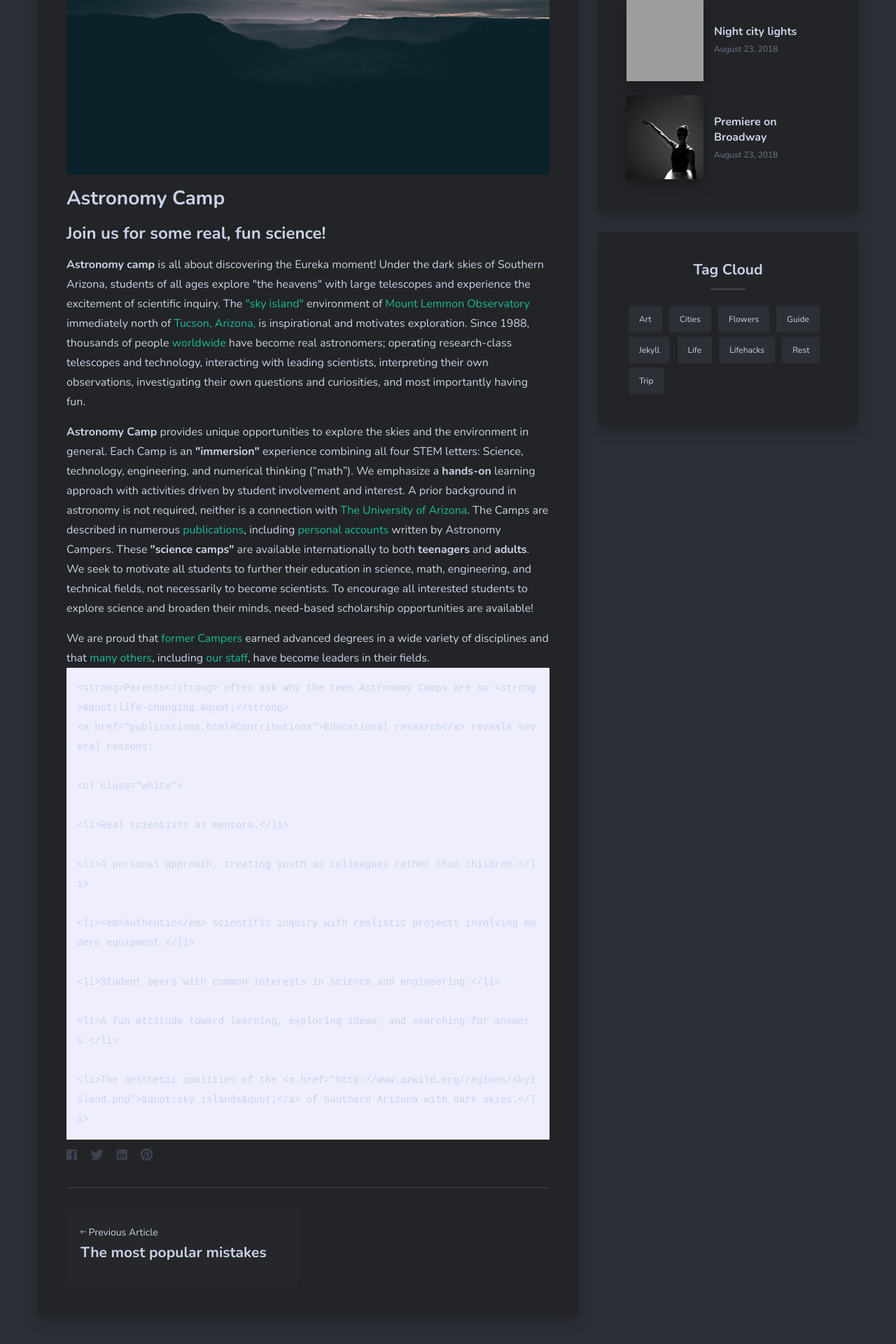
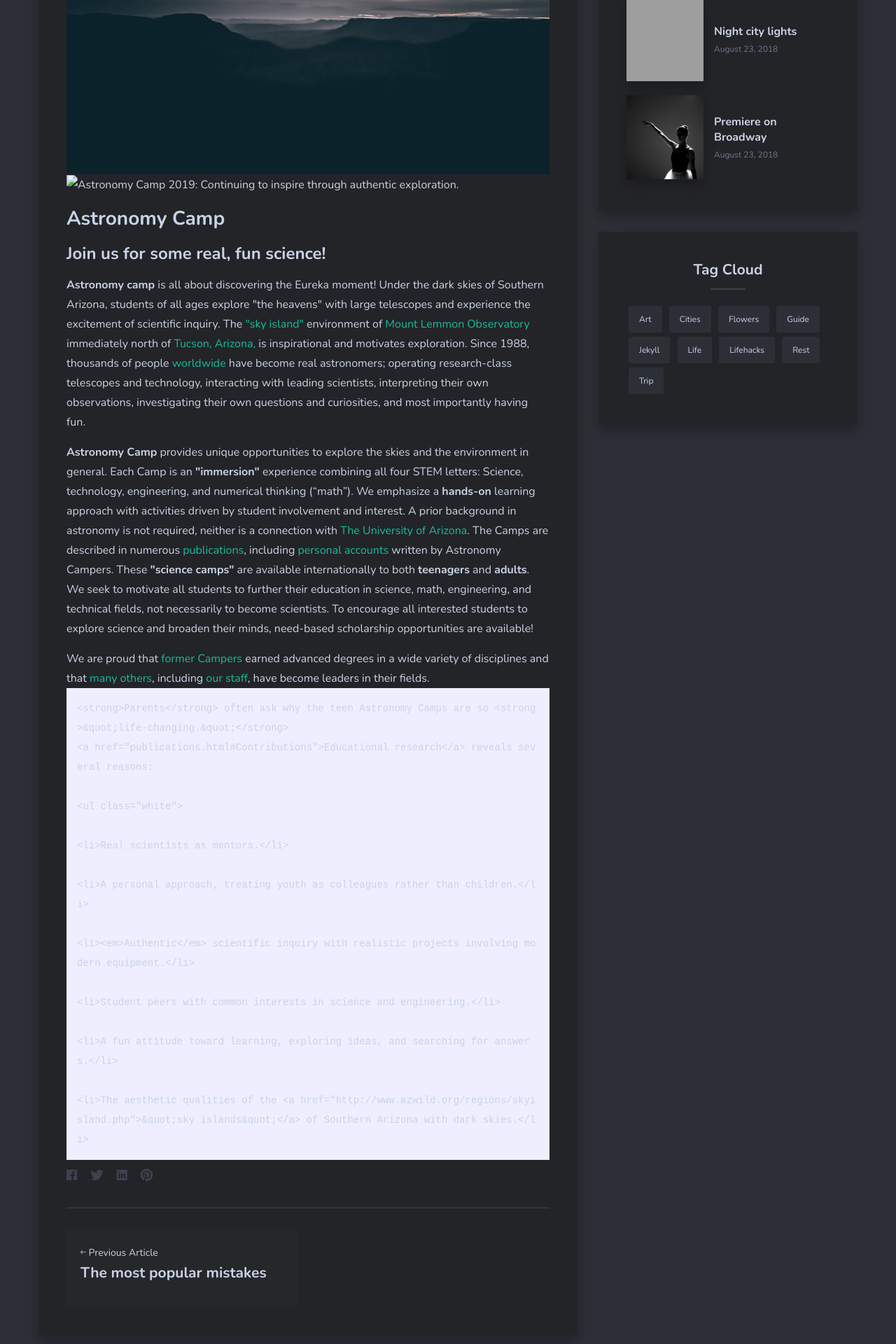
Before and after one commit to stewardwildcat/astronomycamp.github.io, a Jekyll site: the page built from _posts/2019-06-09-camp.markdown, in a window 1280 px wide. Shown: the part 1112-3032 px from the top of the page at 70% size. Built offline with Jekyll 4.4.1, drawn with Linux system fonts in a browser that asks for light colours; nearby versions of some CDN libraries; grey boxes are pictures that could not be loaded.

Commit message:
Update 2019-06-09-camp.markdown

```diff
--- a/_posts/2019-06-09-camp.markdown
+++ b/_posts/2019-06-09-camp.markdown
@@ -5,7 +5,7 @@ date:   2019-06-09 16:00005 -0800
 image:  11.jpg
 tags:
 ---
-![]({{site.baseurl}}/img/11.jpg)
+![]({{site.baseurl}}/img/11.jpg)<img alt="Astronomy Camp 2019: Continuing to inspire through authentic exploration." title="Come explore the skies with students from around the world. (Image from Apollo 15; July 26, 1971)" src="img/11.jpg">
 
 ## Astronomy Camp
 
```
